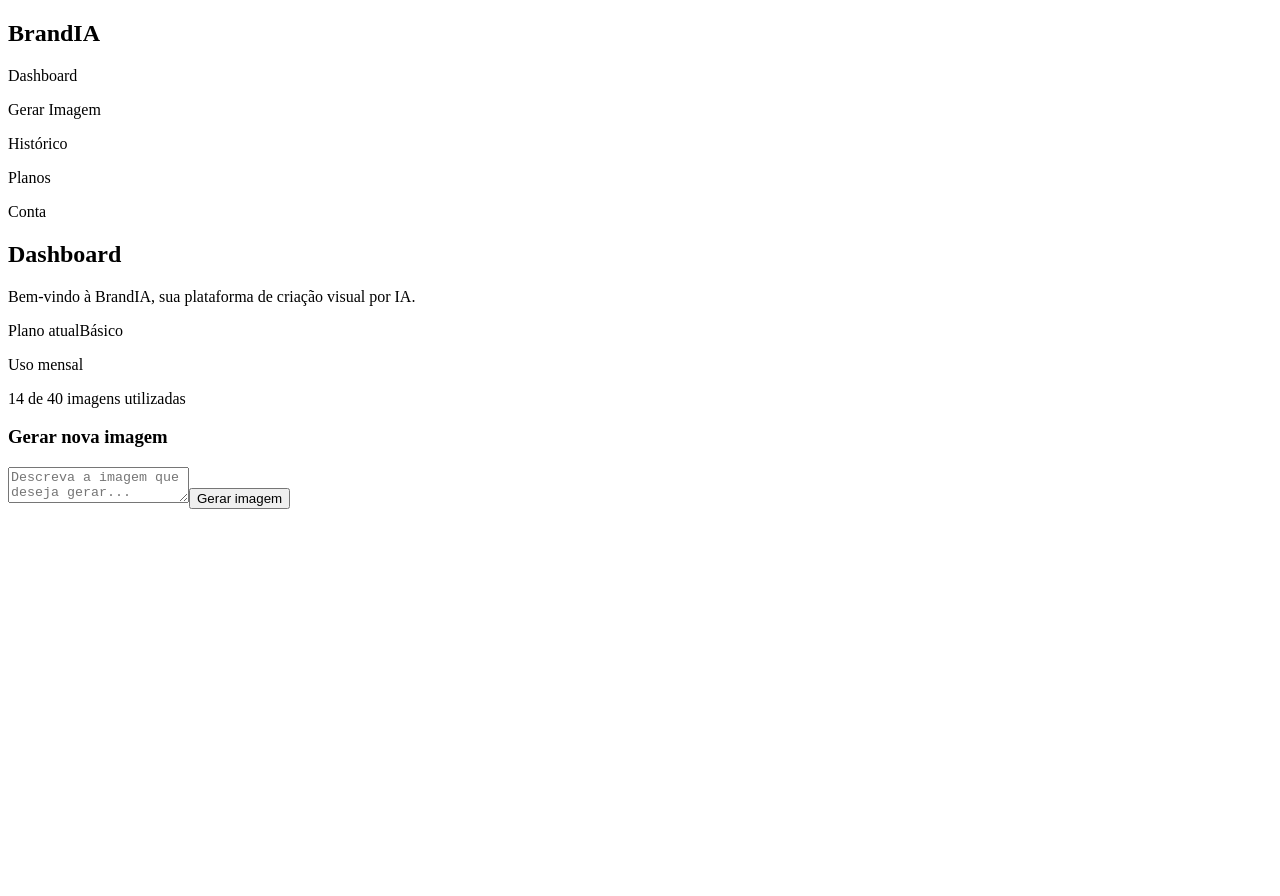
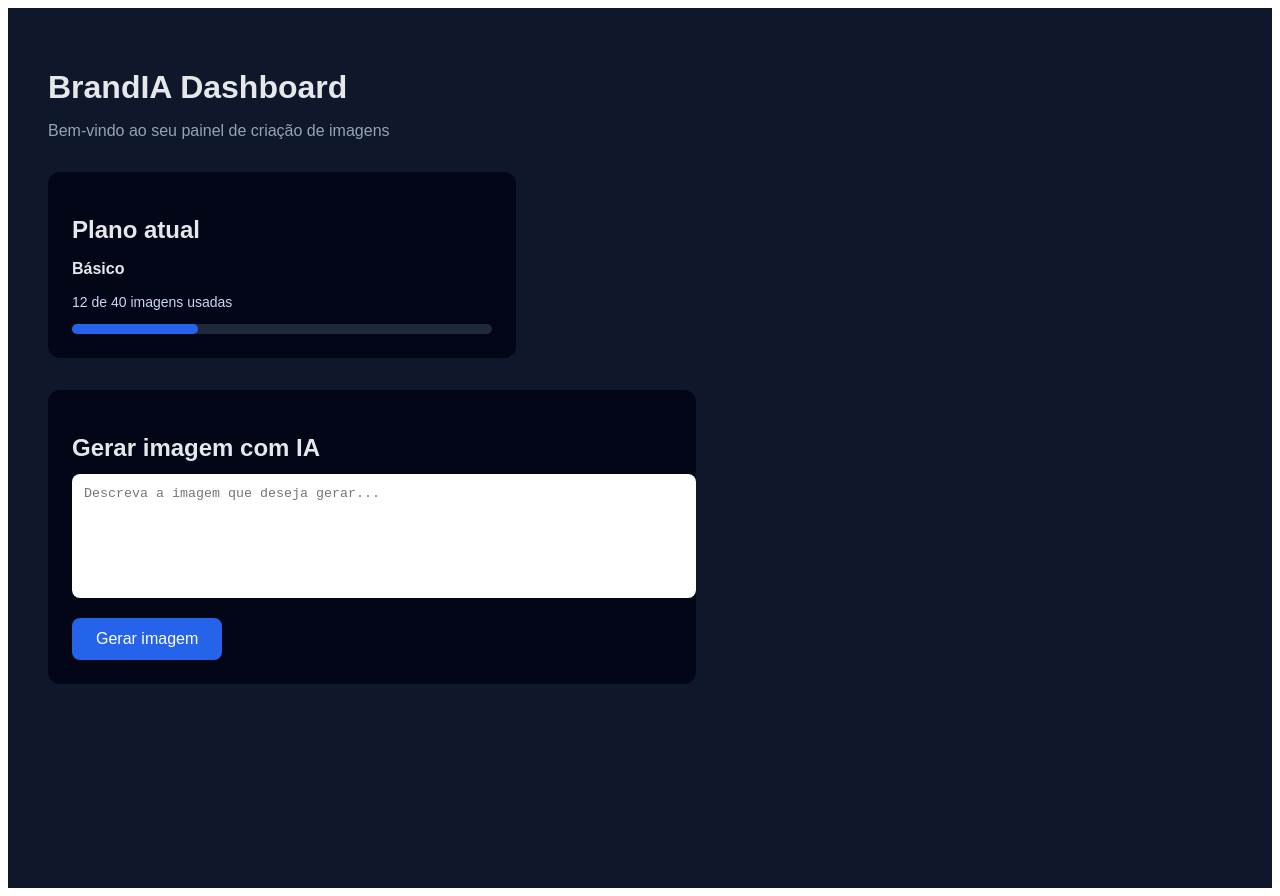
Before and after one commit to kelvin-brandia/brandia-mvp, a Next.js app: page /dashboard in a window 1280 px wide. Before the commit the page ends 800 px from the top, so only its background shows below. Built offline with nearby package versions, Linux system fonts and the light colour scheme.

Commit message:
Update page.tsx

```diff
--- a/app/dashboard/page.tsx
+++ b/app/dashboard/page.tsx
@@ -1,66 +1,108 @@
 export default function DashboardPage() {
+  const plan = "Básico";
+  const usedImages = 12;
+  const totalImages = 40;
+
+  const percent = Math.round((usedImages / totalImages) * 100);
+
   return (
-    <div className="flex min-h-screen bg-[#020617] text-[#E5E7EB]">
-
-      {/* Sidebar */}
-      <aside className="w-64 bg-[#020617] border-r border-[#1E293B] p-6">
-        <h1 className="text-2xl font-bold text-[#7C3AED]">
-          Brand<span className="text-[#2563EB]">IA</span>
+    <main
+      style={{
+        minHeight: "100vh",
+        background: "#0F172A",
+        color: "#E5E7EB",
+        padding: "40px",
+        fontFamily: "Arial, sans-serif",
+      }}
+    >
+      <h1 style={{ fontSize: "32px", marginBottom: "8px" }}>
+        BrandIA Dashboard
       </h1>
 
-        <nav className="mt-10 space-y-4 text-sm">
-          <p className="text-[#94A3B8]">Dashboard</p>
-          <p className="hover:text-white cursor-pointer">Gerar Imagem</p>
-          <p className="hover:text-white cursor-pointer">Histórico</p>
-          <p className="hover:text-white cursor-pointer">Planos</p>
-          <p className="hover:text-white cursor-pointer">Conta</p>
-        </nav>
-      </aside>
-
-      {/* Main content */}
-      <main className="flex-1 p-10">
-        <h2 className="text-3xl font-semibold mb-2">Dashboard</h2>
-        <p className="text-[#94A3B8] mb-8">
-          Bem-vindo à BrandIA, sua plataforma de criação visual por IA.
+      <p style={{ color: "#94A3B8", marginBottom: "32px" }}>
+        Bem-vindo ao seu painel de criação de imagens
       </p>
 
-        {/* Plano */}
-        <div className="bg-[#020617] border border-[#1E293B] rounded-xl p-6 max-w-xl">
-          <div className="flex justify-between mb-4">
-            <span className="text-sm text-[#94A3B8]">Plano atual</span>
-            <span className="text-sm font-semibold text-[#7C3AED]">
-              Básico
-            </span>
+      {/* PLANO */}
+      <div
+        style={{
+          background: "#020617",
+          padding: "24px",
+          borderRadius: "12px",
+          maxWidth: "420px",
+          marginBottom: "32px",
+        }}
+      >
+        <h2 style={{ marginBottom: "12px" }}>Plano atual</h2>
+
+        <p>
+          <strong>{plan}</strong>
+        </p>
+
+        <p style={{ marginTop: "8px", fontSize: "14px", color: "#CBD5F5" }}>
+          {usedImages} de {totalImages} imagens usadas
+        </p>
+
+        <div
+          style={{
+            width: "100%",
+            height: "10px",
+            background: "#1E293B",
+            borderRadius: "8px",
+            marginTop: "12px",
+          }}
+        >
+          <div
+            style={{
+              width: `${percent}%`,
+              height: "100%",
+              background: "#2563EB",
+              borderRadius: "8px",
+            }}
+          />
+        </div>
       </div>
 
-          <p className="text-sm mb-2">Uso mensal</p>
-
-          {/* Barra de progresso fake (visual) */}
-          <div className="w-full h-3 bg-[#1E293B] rounded-full overflow-hidden mb-2">
-            <div className="h-full w-[35%] bg-[#2563EB]" />
-          </div>
-
-          <p className="text-xs text-[#94A3B8]">
-            14 de 40 imagens utilizadas
-          </p>
-        </div>
-
-        {/* Geração */}
-        <div className="mt-10 max-w-xl">
-          <h3 className="text-xl font-semibold mb-3">
-            Gerar nova imagem
-          </h3>
+      {/* GERAR IMAGEM */}
+      <div
+        style={{
+          background: "#020617",
+          padding: "24px",
+          borderRadius: "12px",
+          maxWidth: "600px",
+        }}
+      >
+        <h2 style={{ marginBottom: "12px" }}>
+          Gerar imagem com IA
+        </h2>
 
         <textarea
           placeholder="Descreva a imagem que deseja gerar..."
-            className="w-full h-28 bg-[#020617] border border-[#1E293B] rounded-lg p-4 text-sm resize-none focus:outline-none focus:border-[#7C3AED]"
+          style={{
+            width: "100%",
+            height: "100px",
+            borderRadius: "8px",
+            border: "none",
+            padding: "12px",
+            resize: "none",
+            marginBottom: "16px",
+          }}
         />
 
-          <button className="mt-4 w-full bg-[#7C3AED] hover:bg-[#6D28D9] transition rounded-lg py-3 font-semibold">
+        <button
+          style={{
+            background: "#2563EB",
+            color: "#fff",
+            padding: "12px 24px",
+            borderRadius: "8px",
+            border: "none",
+            cursor: "pointer",
+            fontSize: "16px",
+          }}
+        >
           Gerar imagem
         </button>
       </div>
     </main>
-    </div>
   );
 }
```
Lines whose indentation alone changed are shown as unchanged.
